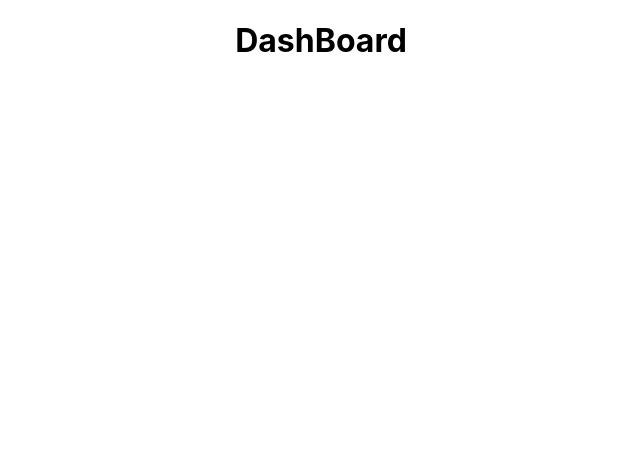
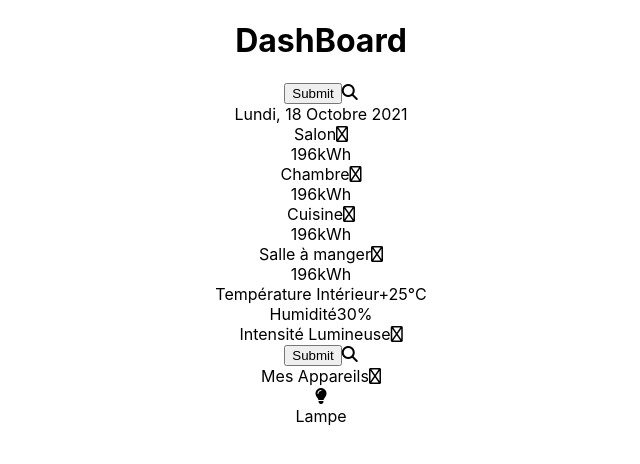
Before and after one commit to Maxime479/DashBoard, a React (Create React App) app: page / in a window 1280 px wide. Shown: the top 464 px of the page, without its empty margins (319-959 px from the left). Built offline with nearby package versions, Linux system fonts and the light colour scheme.

Commit message:
Main Container

```diff
--- a/src/js/Container.js
+++ b/src/js/Container.js
@@ -1,9 +1,56 @@
 import React, {useState} from "react";
-
-
+import Logo from "./tools/Logo";
+import {FontAwesomeIcon} from "@fortawesome/react-fontawesome";
+import Navigation from "./Navigation";
+import Profil from "./cards/Profil";
+import Square from "./cards/Square";
+import Long from "./cards/Long";
+import Big from "./cards/Big";
+import SearchBar from "./SearchBar";
+import Text from "./tools/Text";
 
 
 export default class container extends React.Component{
+
+    constructor(props) {
+        super(props);
+
+        this.state = {
+            account: 0,
+            color: "blue",
+
+            userData : [
+                {
+                    firstName: 'Maxime',
+                    lastName: 'Saurin',
+                    birthDate: '6 Mars 2000',
+                    // img : imgMax,
+                },
+
+                {
+                    firstName: 'Altaïr',
+                    lastName: 'Ibn La-Ahad',
+                    birthDate: '11 janvier 1165',
+                    // img : imgLoic,
+                },
+            ],
+
+        };
+
+    }
+
+    changeAccount = number => () => {
+        this.setState({
+            account: number
+        })
+    };
+
+    changeStyle = color => () => {
+        this.setState({
+            color: color,
+        })
+    };
+
 
 
     render() {
@@ -15,9 +62,72 @@ export default class container extends React.Component{
 
                     <h1>DashBoard</h1>
 
+                </header>
+
+                <aside>
+                    <Navigation/>
+                </aside>
 
 
-                </header>
+                <body>
+
+                    <header>
+                        <SearchBar/>
+                        <Text
+                            className="date"
+                            text="Lundi, 18 Octobre 2021"
+                        />
+                    </header>
+
+                    <div className="rooms">
+
+                        <Square
+                            title="Salon"
+                        />
+
+                        <Square
+                            title="Chambre"
+                        />
+
+                        <Square
+                            title="Cuisine"
+                        />
+
+                        <Square
+                            title="Salle à manger"
+                        />
+
+
+                    </div>
+
+                    <div>
+                        <div className="datas">
+
+                            <Long
+                                title="Température Intérieur"
+                                data="+25°C"
+                            />
+
+                            <Long
+                                title="Humidité"
+                                data="30%"
+                            />
+
+                        </div>
+
+                        <Big
+                            title="Intensité Lumineuse"
+                        />
+                    </div>
+
+                </body>
+
+
+                <aside>
+                    <Profil/>
+                </aside>
+
+
 
             </div>
 
```
